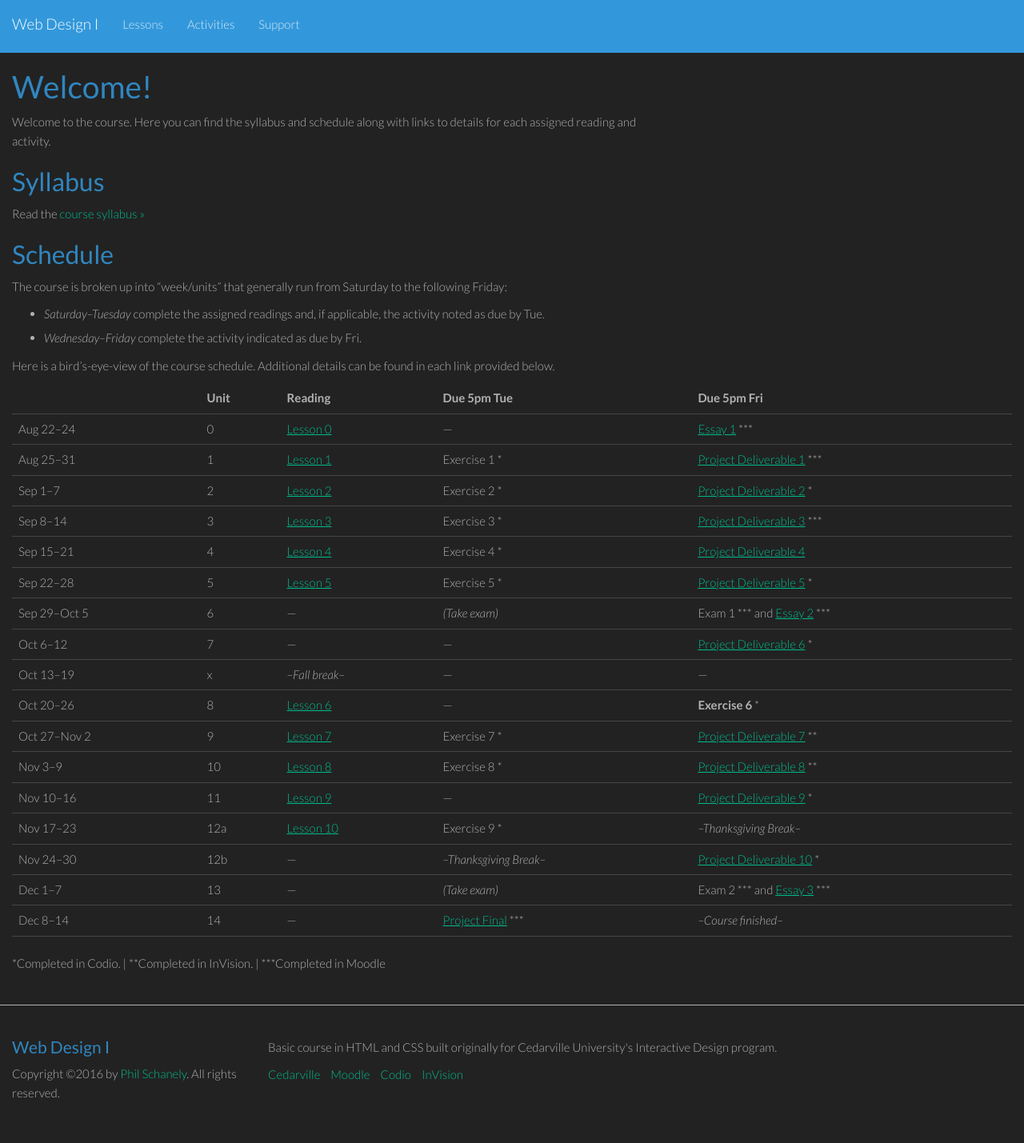
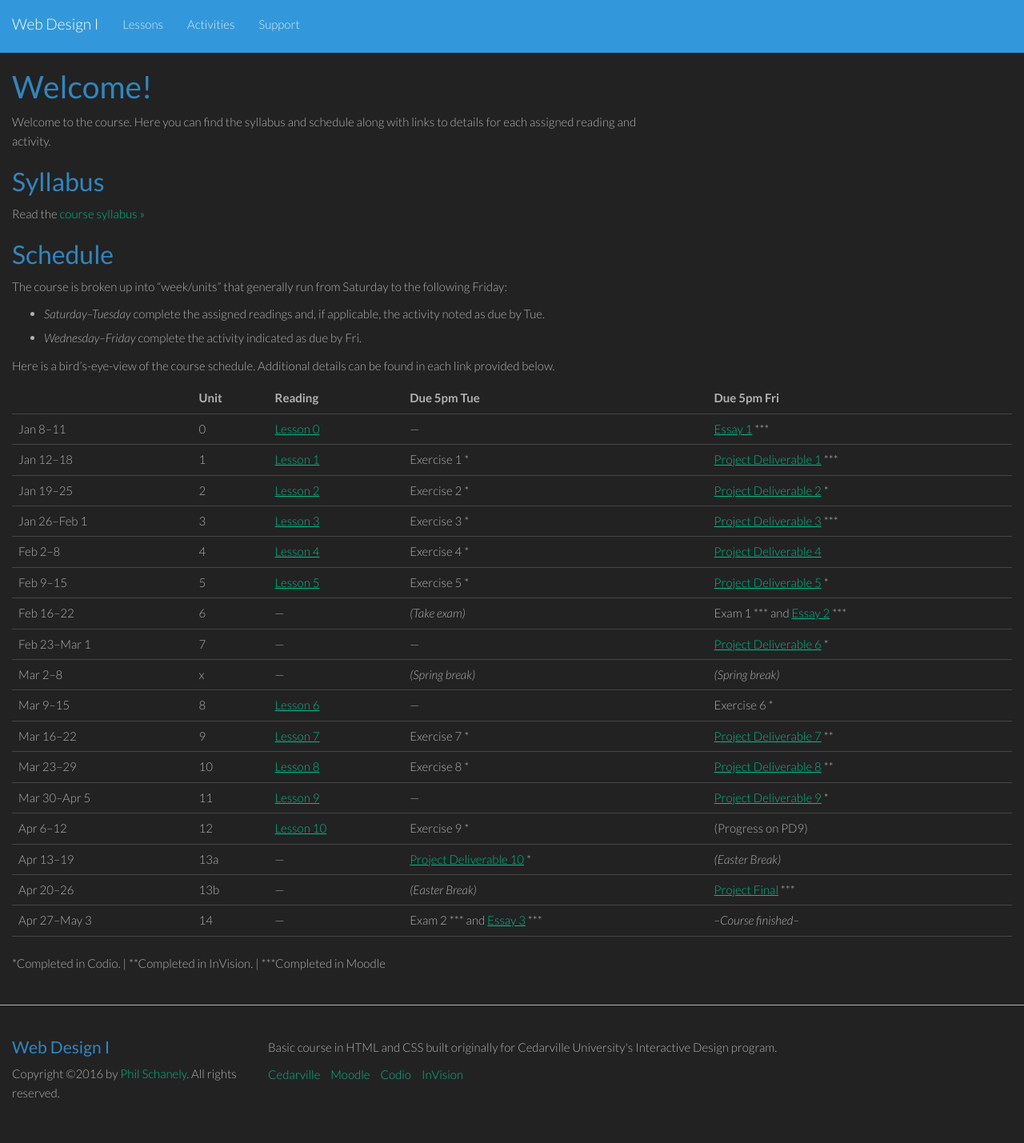
Before and after one commit to philschanely/course-web1, a Jekyll site: the page built from index.md, in a window 1280 px wide. Shown: the whole page at 80% size. Built offline with Jekyll 4.4.1, drawn with Linux system fonts in a browser that asks for light colours.

Commit message:
Update schedule for 2019 spring

```diff
--- a/index.md
+++ b/index.md
@@ -19,23 +19,23 @@ Here is a bird's-eye-view of the course schedule. Additional details can be foun
 
 |               | Unit | Reading            | Due 5pm Tue     | Due 5pm Fri                                              |
 |---------------|:-----|:-------------------|:----------------|:---------------------------------------------------------|
-| Aug 22--24    | 0    | [Lesson 0][l0]     | ---             | [Essay 1][es1] \*\*\*                                    |
-| Aug 25--31    | 1    | [Lesson 1][l1]     | Exercise 1 *    | [Project Deliverable 1][pd1] \*\*\*                      |
-| Sep 1--7      | 2    | [Lesson 2][l2]     | Exercise 2 *    | [Project Deliverable 2][pd2] *                           |
-| Sep 8--14     | 3    | [Lesson 3][l3]     | Exercise 3 *    | [Project Deliverable 3][pd3] \*\*\*                      |
-| Sep 15--21    | 4    | [Lesson 4][l4]     | Exercise 4 *    | [Project Deliverable 4][pd4]                             |
-| Sep 22--28    | 5    | [Lesson 5][l5]     | Exercise 5 *    | [Project Deliverable 5][pd5] *                           |
-| Sep 29--Oct 5 | 6    | ---                | *(Take exam)*   | Exam 1 \*\*\* and [Essay 2][es2] \*\*\*                  |
-| Oct 6--12     | 7    | ---                | ---             | [Project Deliverable 6][pd6] *                           |
-| Oct 13--19    | x    | *--Fall break--*   | ---             | ---                                                      |
-| Oct 20--26    | 8    | [Lesson 6][l6]     | ---             | **Exercise 6** \*                                        |
-| Oct 27--Nov 2 | 9    | [Lesson 7][l7]     | Exercise 7 *    | [Project Deliverable 7][pd7] **                          |
-| Nov 3--9      | 10   | [Lesson 8][l8]     | Exercise 8 *    | [Project Deliverable 8][pd8] **                          |
-| Nov 10--16    | 11   | [Lesson 9][l9]     | ---             | [Project Deliverable 9][pd9] *                           |
-| Nov 17--23    | 12a  | [Lesson 10][l10]   | Exercise 9 *    | *--Thanksgiving Break--*                                 |
-| Nov 24--30    | 12b  | ---       | *--Thanksgiving Break--* | [Project Deliverable 10][pd10] *                         |
-| Dec 1--7      | 13   | ---                | *(Take exam)*   | Exam 2 *** and [Essay 3][es3] \*\*\*                     |
-| Dec 8--14     | 14   | ---                | [Project Final][pdfs] \*\*\* | *--Course finished--*                       |
+| Jan 8--11     | 0    | [Lesson 0][l0]     | ---             | [Essay 1][es1] \*\*\*                   |
+| Jan 12--18    | 1    | [Lesson 1][l1]     | Exercise 1 *    | [Project Deliverable 1][pd1] \*\*\*     |
+| Jan 19--25    | 2    | [Lesson 2][l2]     | Exercise 2 *    | [Project Deliverable 2][pd2] *          |
+| Jan 26--Feb 1 | 3    | [Lesson 3][l3]     | Exercise 3 *    | [Project Deliverable 3][pd3] \*\*\*     |
+| Feb 2--8      | 4    | [Lesson 4][l4]     | Exercise 4 *    | [Project Deliverable 4][pd4]            |
+| Feb 9--15     | 5    | [Lesson 5][l5]     | Exercise 5 *    | [Project Deliverable 5][pd5] *          |
+| Feb 16--22    | 6    | ---                | *(Take exam)*   | Exam 1 \*\*\* and [Essay 2][es2] \*\*\* |
+| Feb 23--Mar 1 | 7    | ---                | ---             | [Project Deliverable 6][pd6] *          |
+| Mar 2--8      | x    | ---                | *(Spring break)* | *(Spring break)*                       |
+| Mar 9--15     | 8    | [Lesson 6][l6]     | ---             | Exercise 6 *                            |
+| Mar 16--22    | 9    | [Lesson 7][l7]     | Exercise 7 *    | [Project Deliverable 7][pd7] **         |
+| Mar 23--29    | 10   | [Lesson 8][l8]     | Exercise 8 *    | [Project Deliverable 8][pd8] **         |
+| Mar 30--Apr 5 | 11   | [Lesson 9][l9]     | ---             | [Project Deliverable 9][pd9] *          |
+| Apr 6--12     | 12   | [Lesson 10][l10]   | Exercise 9 *    | (Progress on PD9)                       |
+| Apr 13--19    | 13a  | ---                | [Project Deliverable 10][pd10] * | *(Easter Break)*       |
+| Apr 20--26    | 13b  | ---                | *(Easter Break)* | [Project Final][pdfs] \*\*\*           |
+| Apr 27--May 3 | 14   | ---                | Exam 2 \*\*\* and [Essay 3][es3] \*\*\* | *--Course finished--* |
 
 
 \*Completed in Codio. \| \*\*Completed in InVision. \| \*\*\*Completed in Moodle
```
Also changed, not shown: 2 other files.
